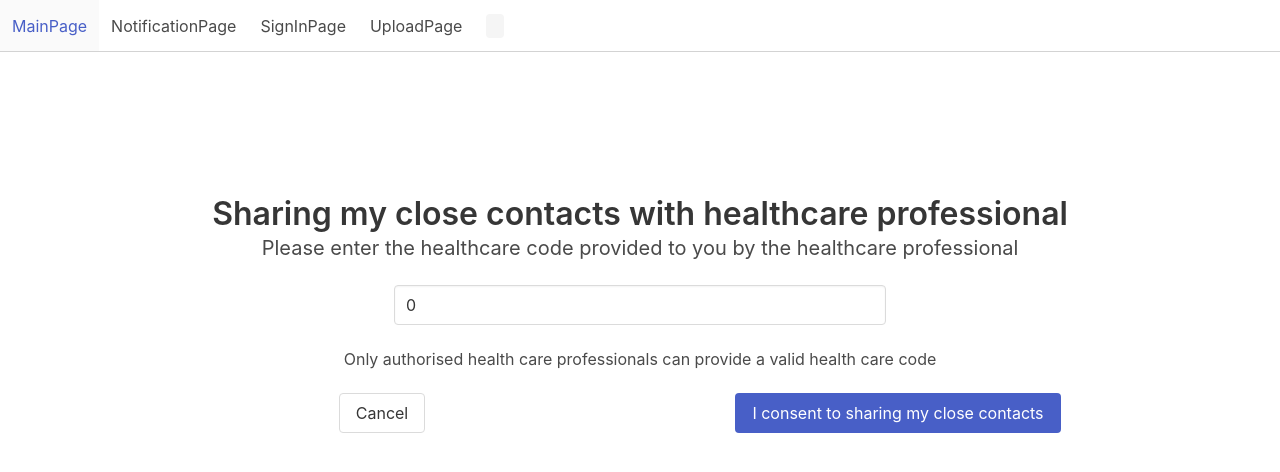
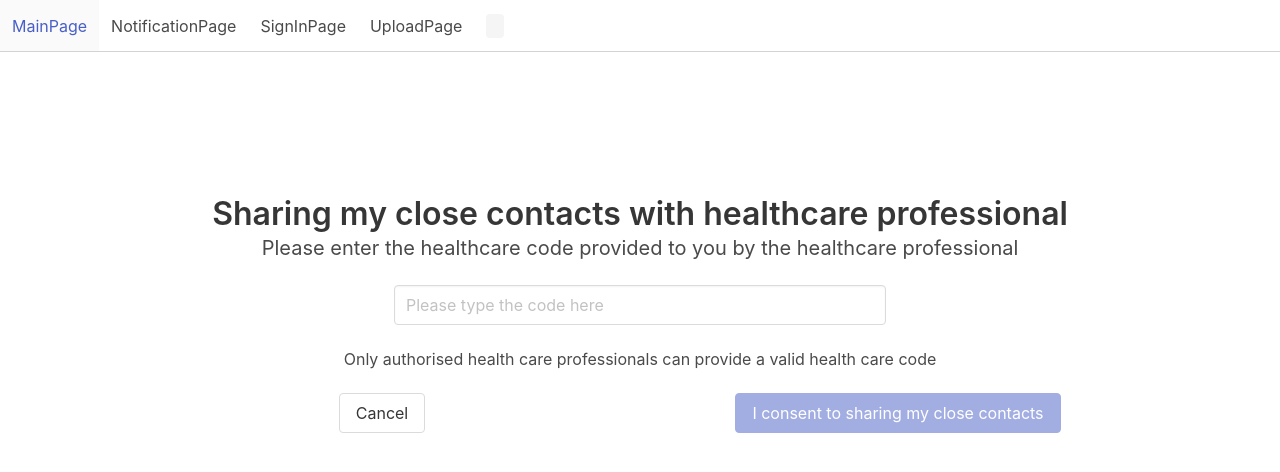
Before and after one commit to JoshuaBuditama/slowvid, a React (Create React App) app in the folder front-end/: page /upload in a window 1280 px wide. Shown: the top 472 px of the page. Built offline with nearby package versions, Linux system fonts and the light colour scheme.

Commit message:
added empty input checker

```diff
--- a/front-end/src/components/UploadForm.tsx
+++ b/front-end/src/components/UploadForm.tsx
@@ -2,11 +2,15 @@ import React, { useState } from "react";
 
 function UploadForm(){
   const [counter, setCounter] = useState(0);
-
+  const [verificationToken, setVerificationToken] = useState("");
   function handleSubmit(event: React.FormEvent<HTMLFormElement>) {
     event.preventDefault();
     setCounter(counter+1);
-    console.log(counter)
+  }
+
+  function handleChange(event: React.ChangeEvent<HTMLInputElement>) {
+    setVerificationToken(event.target.value);
+    console.log(verificationToken);
   }
 
   return (
@@ -28,7 +32,7 @@ function UploadForm(){
                   className="input"
                   type="text"
                   placeholder="Please type the code here"
-                  value={counter}
+                  onChange={handleChange}
                 />
               </div>
             </div>
@@ -58,6 +62,7 @@ function UploadForm(){
                       type="submit"
                       className="button is-link"
                       value="I consent to sharing my close contacts"
+                      disabled={!verificationToken}
                     />
                   </p>
                 </div>
```
